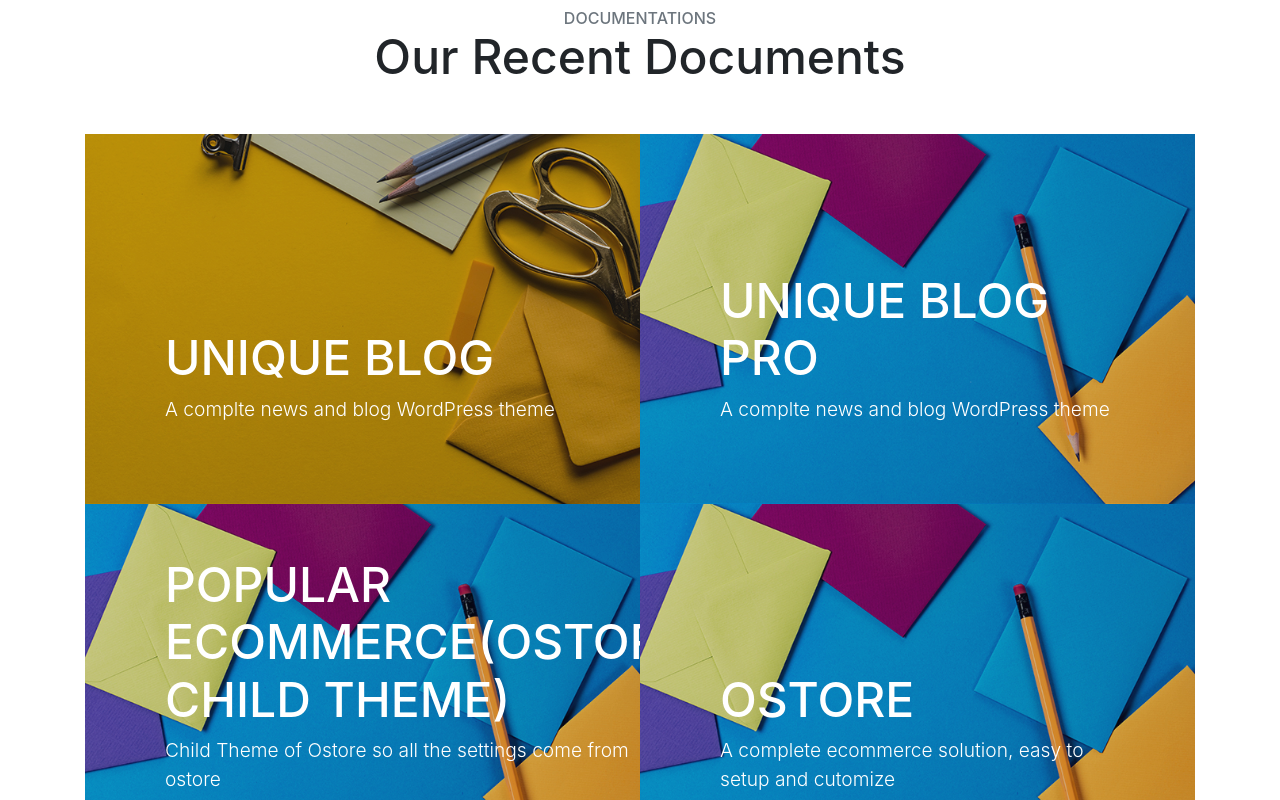
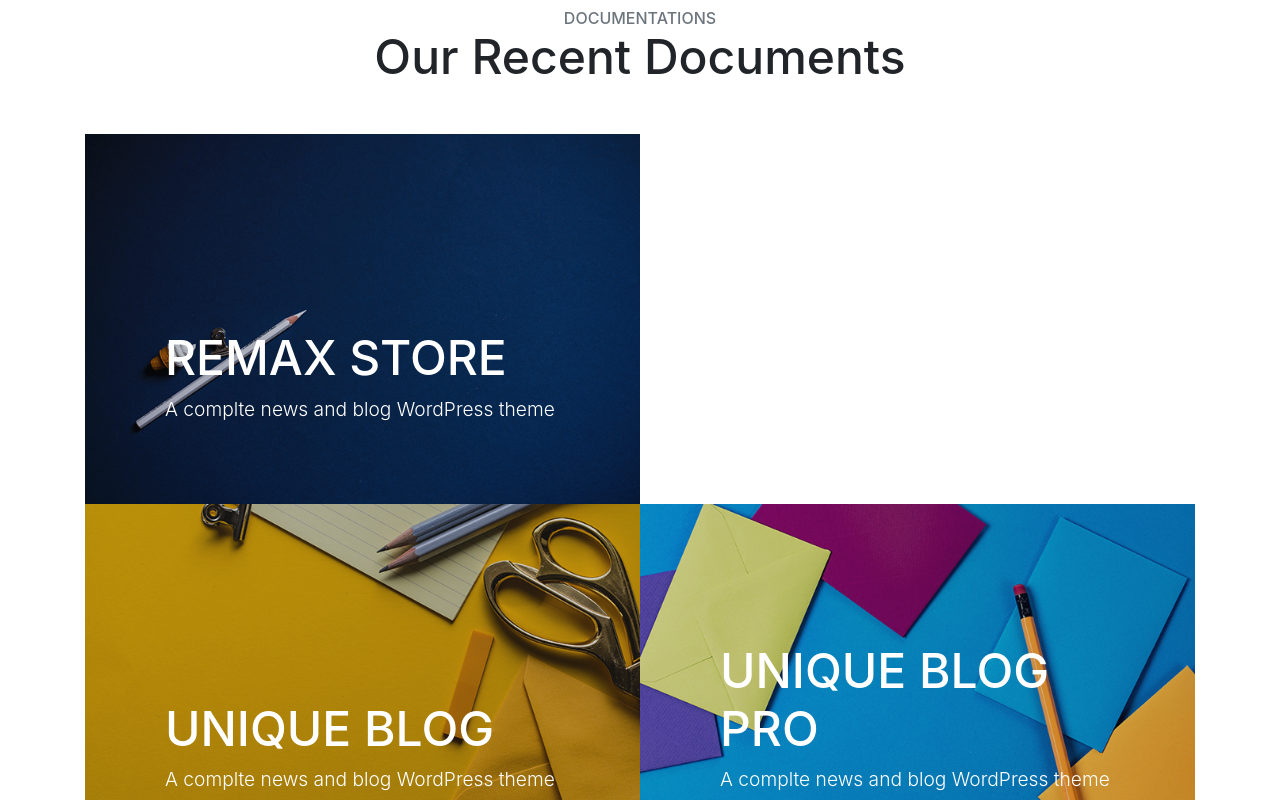
Before and after one commit to themerelic/themerelic.github.io, a website with bundled scripts: page index.html in a window 1280 px wide. Shown: the part 2660-3460 px from the top of the page. Built offline with nearby package versions, Linux system fonts and the light colour scheme.

Commit message:
Update index.html

```diff
--- a/index.html
+++ b/index.html
@@ -143,6 +143,19 @@
           <h3 class="text-secondary mb-0">Documentations</h3>
           <h2 class="mb-5">Our Recent Documents</h2>
         </div>
+        <div class="row no-gutters">
+          <div class="col-lg-6">
+            <a class="portfolio-item" href="/remax-store/">
+              <span class="caption">
+                <span class="caption-content">
+                  <h2>Remax Store</h2>
+                  <p class="mb-0">A complte news and blog WordPress theme</p>
+                </span>
+              </span>
+              <img class="img-fluid" src="img/portfolio-2.jpg" alt="">
+            </a>
+          </div>
+
         <div class="row no-gutters">
           <div class="col-lg-6">
             <a class="portfolio-item" href="/unique-blog/">
```
